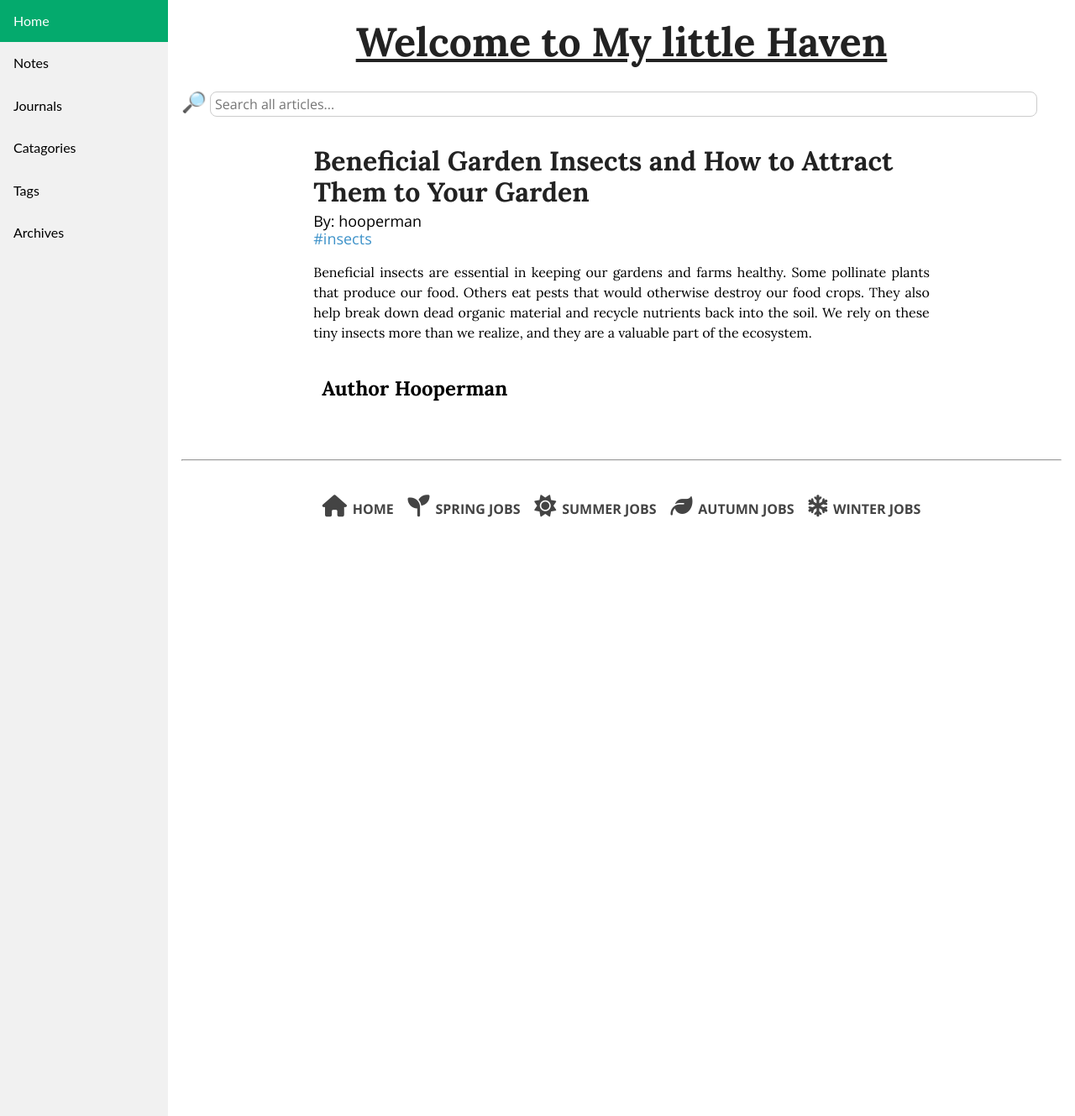
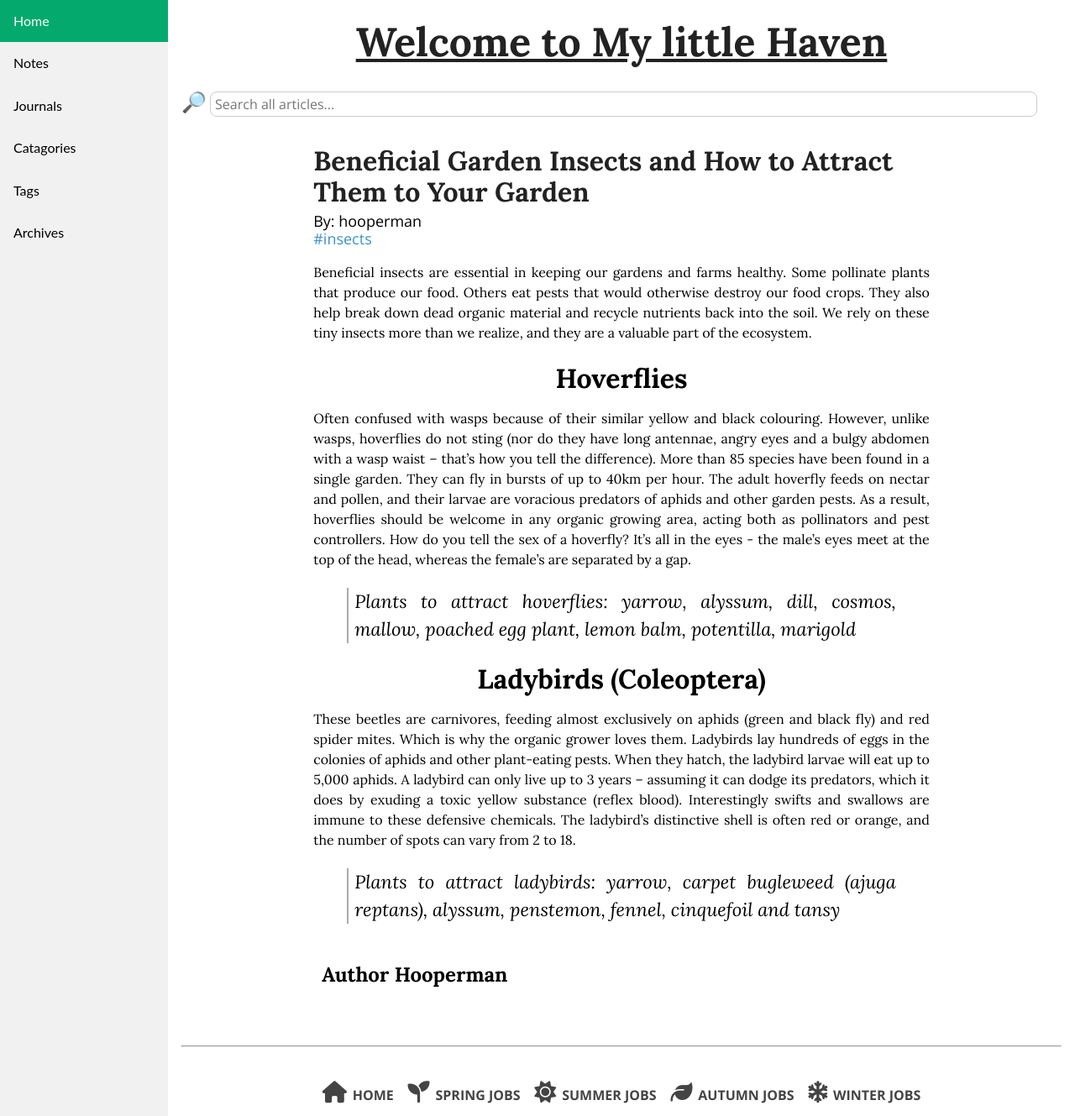
Before and after one commit to hooperman67/hooperman67.github.io, a Jekyll site: the page built from _journals/benificial-insects.md, in a window 1280 px wide and 1329 px high. Shown: the whole window at 84% size. Built offline with Jekyll 4.4.1, drawn with Linux system fonts in a browser that asks for light colours; nearby versions of some CDN libraries.

Commit message:
Update benificial-insects.md

```diff
--- a/_journals/benificial-insects.md
+++ b/_journals/benificial-insects.md
@@ -8,3 +8,15 @@ catagory: wildlife
 Beneficial insects are essential in keeping our gardens and farms healthy.
 Some pollinate plants that produce our food. Others eat pests that would otherwise destroy our food crops. They also help break down dead organic material and recycle nutrients back into the soil.
 We rely on these tiny insects more than we realize, and they are a valuable part of the ecosystem.
+
+
+# Hoverflies
+Often confused with wasps because of their similar yellow and black colouring. However, unlike wasps, hoverflies do not sting (nor do they have long antennae, angry eyes and a bulgy abdomen with a wasp waist – that’s how you tell the difference). More than 85 species have been found in a single garden. They can fly in bursts of up to 40km per hour. The adult hoverfly feeds on nectar and pollen, and their larvae are voracious predators of aphids and other garden pests. As a result, hoverflies should be welcome in any organic growing area, acting both as pollinators and pest controllers. How do you tell the sex of a hoverfly? It’s all in the eyes - the male's eyes meet at the top of the head, whereas the female's are separated by a gap.
+
+> Plants to attract hoverflies: yarrow, alyssum, dill, cosmos, mallow, poached egg plant, lemon balm, potentilla, marigold
+
+# Ladybirds (Coleoptera)
+
+These beetles are carnivores, feeding almost exclusively on aphids (green and black fly) and red spider mites. Which is why the organic grower loves them. Ladybirds lay hundreds of eggs in the colonies of aphids and other plant-eating pests. When they hatch, the ladybird larvae will eat up to 5,000 aphids. A ladybird can only live up to 3 years – assuming it can dodge its predators, which it does by exuding a toxic yellow substance (reflex blood). Interestingly swifts and swallows are immune to these defensive chemicals. The ladybird’s distinctive shell is often red or orange, and the number of spots can vary from 2 to 18.
+
+> Plants to attract ladybirds: yarrow, carpet bugleweed (ajuga reptans), alyssum, penstemon, fennel, cinquefoil and tansy
```
